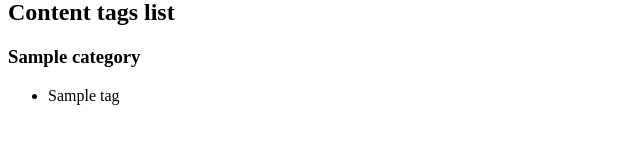
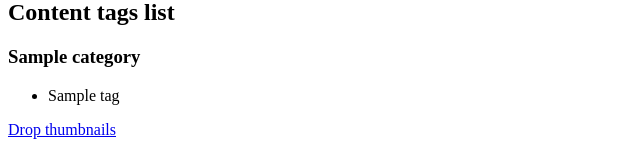
Before and after one commit to mfg637/MfGMediaServer, a Flask app: template templates/content-metadata.html in a window 1280 px wide. Shown: the part 979-1126 px from the top of the page, without its empty margins (0-640 px from the left). Before the commit the page ends 1084 px from the top, so only its background shows below. Run offline with Flask 2, Linux system fonts and the light colour scheme; the template is opened without the code that fills it: most values are stand-ins (such as "Sample title", 1, 10 or a date in 2020); grey boxes marked "Sample" are stand-in pictures; parts of the project's set-up code (start-up, migrations or seed data) failed here and were passed over.

Commit message:
add "drop thumbnails" options for incorrectly generated thumbnails

```diff
--- a/server.py
+++ b/server.py
@@ -456,6 +456,14 @@ def get_content_metadata(pathstr):
     return file_url_template(body, pathstr)
 
 
+@app.route('/medialib-db-drop-thumbnails/<int:content_id>', methods=['GET'])
+def drop_thumbnails(content_id):
+    connection = medialib_db.common.make_connection()
+    medialib_db.drop_thumbnails(content_id, connection)
+    connection.close()
+    return "OK"
+
+
 @app.route('/browse/<path:pathstr>')
 def browse_dir(pathstr):
     shared_code.login_validation()
--- a/templates/content-metadata.html
+++ b/templates/content-metadata.html
@@ -156,5 +156,8 @@
                 {% endfor %}
                 </ul>
             {% endfor %}
+            {% if content_id %}
+                <a href="/medialib-db-drop-thumbnails/{{ content_id }}">Drop thumbnails</a>
+            {% endif %}
 </body>
 </html>
```
